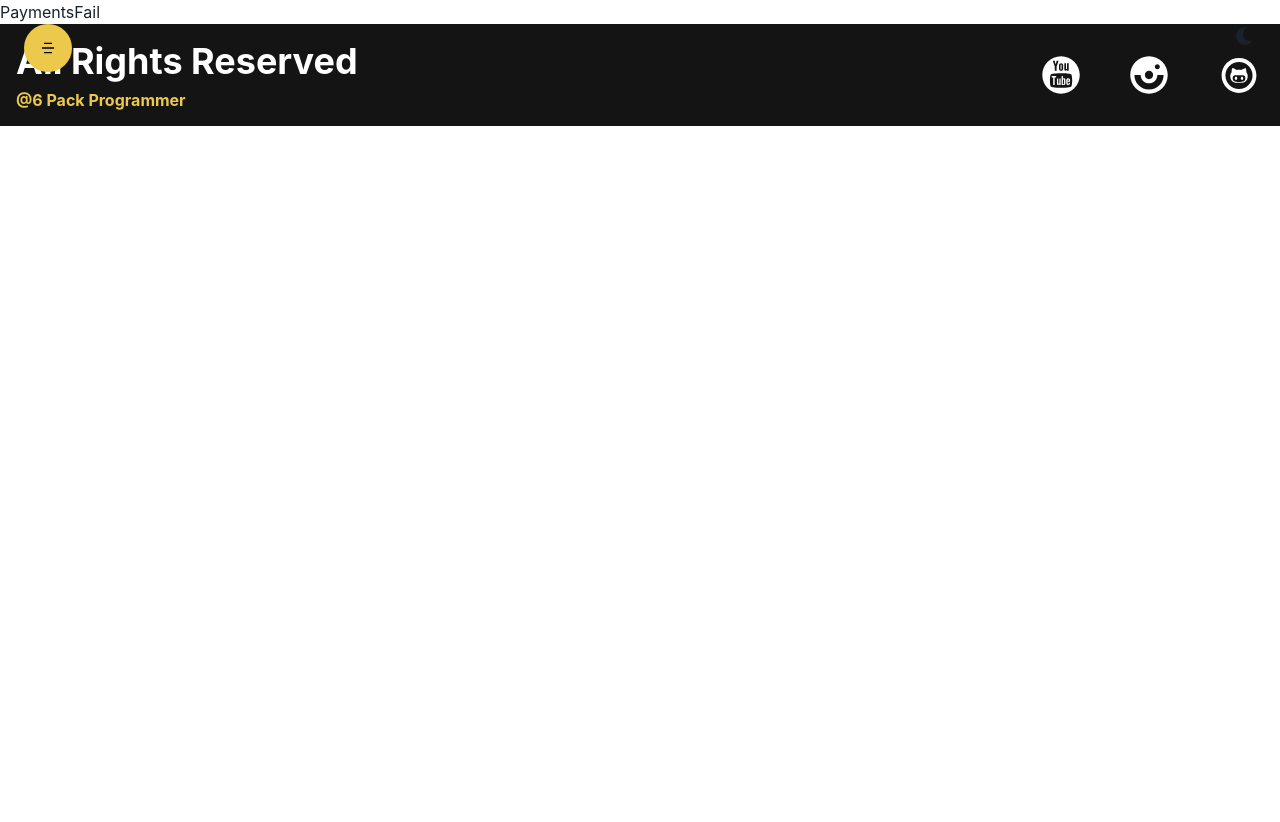
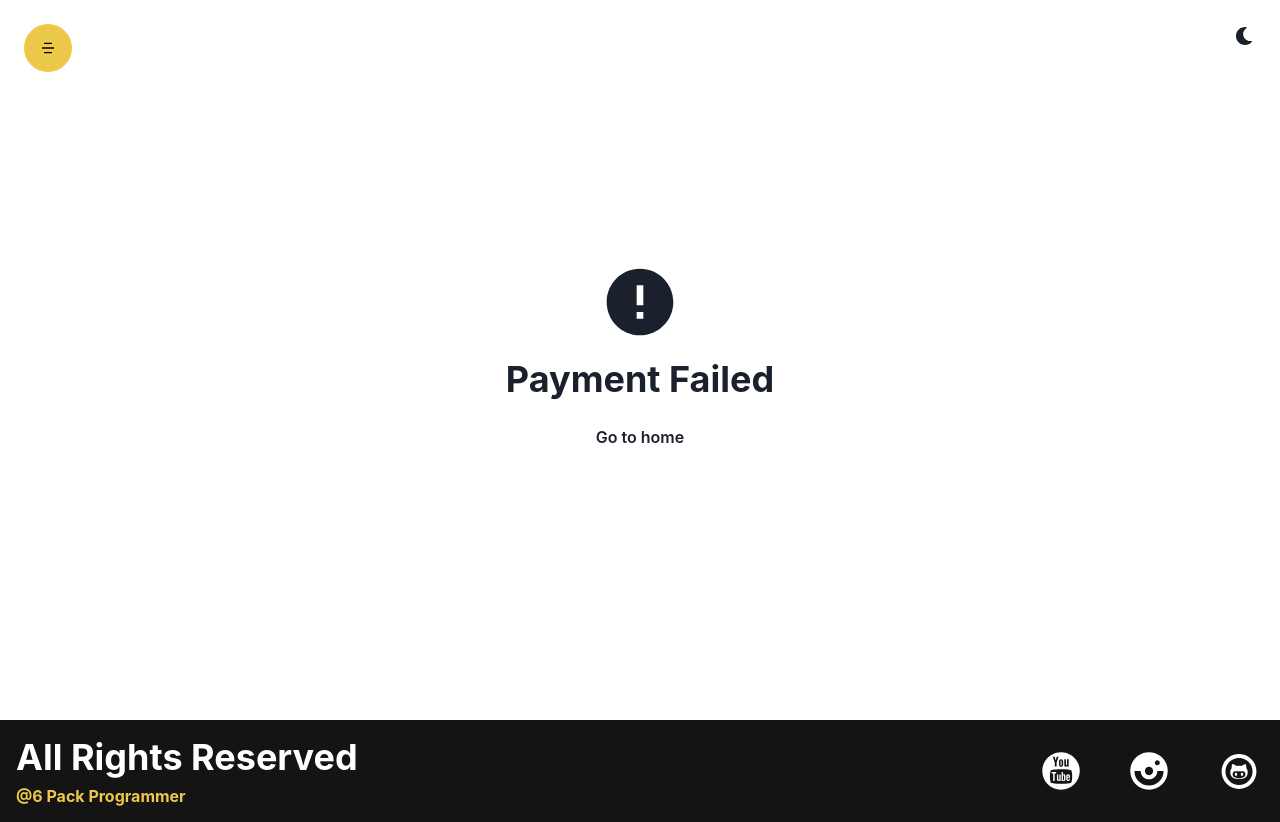
Before and after one commit to sarb001/Course-for-Coders-Web-App, a React (Create React App) app in the folder c-f-c/: page /paymentfail in a window 1280 px wide. Before the commit the page ends 800 px from the top, so only its background shows below. Built offline with nearby package versions, Linux system fonts and the light colour scheme.

Commit message:
feature - Payment Fail UI Done

```diff
--- a/c-f-c/src/Components/Payments/PaymentsFail.jsx
+++ b/c-f-c/src/Components/Payments/PaymentsFail.jsx
@@ -1,8 +1,22 @@
-import React from 'react'
+
+import { Button, Container, Heading, VStack } from '@chakra-ui/react';
+
+import { RiErrorWarningFill } from 'react-icons/ri';
+import { Link } from 'react-router-dom';
 
 const PaymentsFail = () => {
   return (
-    <div>PaymentsFail</div>
+    <div>
+       <Container h = "90vh">
+            <VStack justifyContent = {'center'} h="full" spacing={'4'}>
+              <RiErrorWarningFill size={'5rem'} />
+              <Heading> Payment Failed </Heading>
+              <Link to="/">
+                <Button variant={'ghost'}>Go to home</Button>
+              </Link>
+            </VStack>
+       </Container>
+    </div>
   )
 }
 
```
